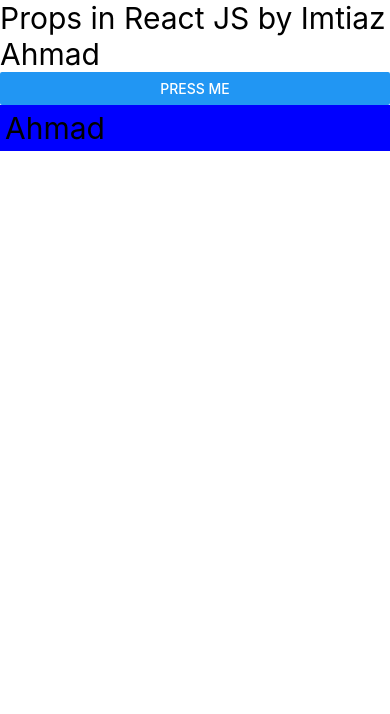
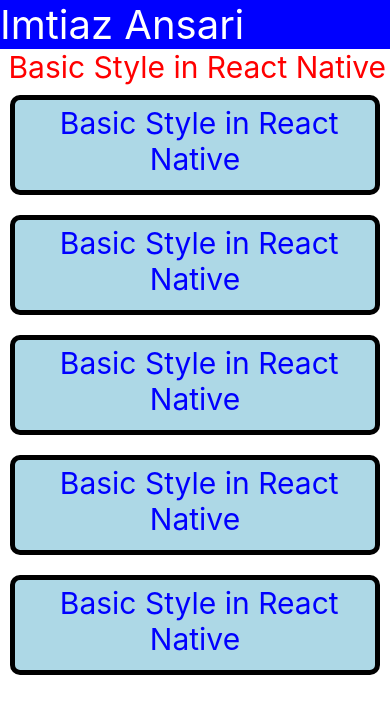
Before and after one commit to Imtiaz211/ReactNative, a React Native app in the folder demoReactNative/: screen / in a window 390 px wide. Shown: the top 714 px of the page. Built offline with nearby package versions, Linux system fonts and the light colour scheme.

Commit message:
Inline, external and internal style learned and added.

```diff
--- a/demoReactNative/App.tsx
+++ b/demoReactNative/App.tsx
@@ -1,10 +1,12 @@
-{/* useState for learning */}
+{/* useState for learning */ }
 
-import React, {useState} from 'react';
+import React, { useState } from 'react';
 import VariableAndFunction from './components/firstVariableFunctions';
 import ReactNativeButtons from './components/buttonsReactNative';
 import ReactNativeState from './components/reactNativeState';
 import PropsReactNative from './components/propsReactNative';
+import BasicStyleReactNative from './components/basicStyleReactNative';
+import { ExStyle } from './components/externalStyleReactNative';
 
 import {
   Button,
@@ -15,16 +17,21 @@ import UserData from './components/userData';
 
 function App(): React.JSX.Element {
 
-const [argumens, setArguments] = useState("Ahmad");
+  const [argumens, setArguments] = useState("Imtiaz");
   return (
-     <View>
-      <Text style={{fontSize:30}}>Props in React JS by Imtiaz Ahmad</Text>
-      <Button title='Press Me' onPress={()=> setArguments("A")}/>
-      <PropsReactNative argumens = {argumens} />
+    <View>
+      {/* we can add array of style [ExStyle.textBox, style] */}
+
+      <Text style = {ExStyle.textBox}>Imtiaz Ansari</Text>
+
+      <BasicStyleReactNative />
+      {/*   <Text style={{fontSize:30}}>Props in React JS by Imtiaz Ahmad</Text>
+      <Button title='Press Me' onPress={()=> setArguments("Ahmad")}/>
+      <PropsReactNative argumens = {argumens} age = {36} /> */}
       {/*<ReactNativeState/> */}
       {/*<ReactNativeButtons/> */}
       {/*<VariableAndFunction/> */}
-     </View>
+    </View>
   );
 }
 
--- /dev/null
+++ b/demoReactNative/components/basicStyleReactNative.tsx
@@ -0,0 +1,38 @@
+import { Text, View, StyleSheet } from 'react-native';
+
+const BasicStyleReactNative = () => {
+    return (
+        <View>
+            {/* Inline style*/}
+            <Text style={{ fontSize: 30, color: 'red' }}> Basic Style in React Native</Text>
+
+            {/* Internal Style*/}
+            <Text style={Style.textBox}> Basic Style in React Native</Text>
+            <Text style={Style.textBox}> Basic Style in React Native</Text>
+            <Text style={Style.textBox}> Basic Style in React Native</Text>
+            <Text style={Style.textBox}> Basic Style in React Native</Text>
+            <Text style={Style.textBox}> Basic Style in React Native</Text>
+
+
+
+        </View>
+    )
+}
+
+const Style = StyleSheet.create({
+    textBox: {
+        color: 'blue',
+        fontSize:30,
+        backgroundColor:'lightblue',
+        margin: 10,
+        padding: 5,
+        borderRadius: 10,
+        height: 100,
+        textAlignVertical:'center',
+        textAlign:'center',
+        borderColor: 'black',
+        borderWidth: 5
+    }
+})
+
+export default BasicStyleReactNative;
--- /dev/null
+++ b/demoReactNative/components/externalStyleReactNative.tsx
@@ -0,0 +1,9 @@
+import { StyleSheet } from "react-native";
+
+export const ExStyle = StyleSheet.create({
+    textBox: {
+        color: '#fff',
+        fontSize:40,
+        backgroundColor:'blue'
+    }
+})
--- a/demoReactNative/components/propsReactNative.jsx
+++ b/demoReactNative/components/propsReactNative.jsx
@@ -3,7 +3,8 @@ import {Button, Text, View} from 'react-native';
 const PropsReactNative = (Props) => {
 return (
     <View style = {{backgroundColor: 'blue', padding:5}}>
-        <Text style={{fontSize:30}}>{Props.argumens}</Text>
+        <Text style={{fontSize:30}}>Name:{Props.argumens}</Text>
+        <Text style={{fontSize:30}}>Age:{Props.age}</Text>
     </View>
 )
 
```
